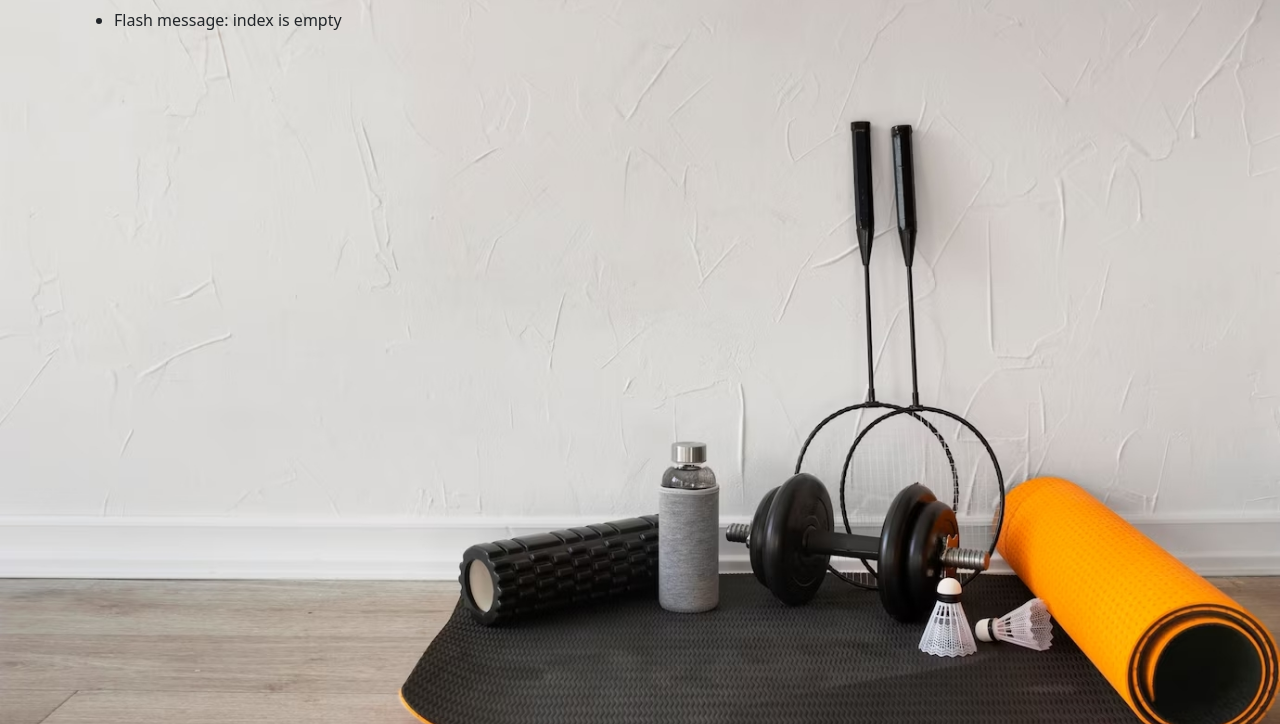
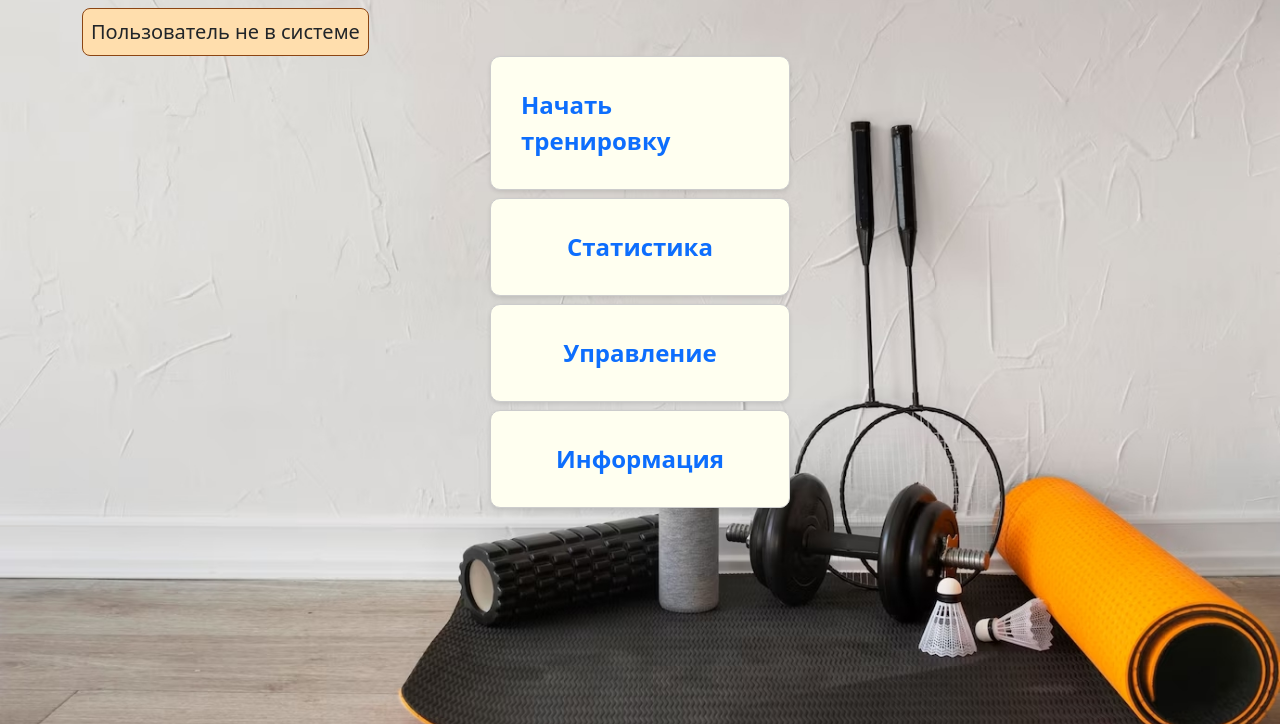
Before and after one commit to takura2012/flask_app_fit, a Flask app: page / in a window 1280 px wide. Shown: the part 76-800 px from the top of the page. Run offline with Flask 3, Linux system fonts and the light colour scheme; some libraries are stand-ins or nearby versions.

Commit message:
главная страница, немного статистика, в планах делать выполнение тренировки

```diff
--- a/main.py
+++ b/main.py
@@ -22,9 +22,18 @@ migrate = Migrate(app, db)
 @app.route('/index', methods=['POST', 'GET'])
 @app.route('/', methods=['POST', 'GET'])
 def index():
-    flash('Flash message: index is empty')
 
-    return render_template("index.html")
+    try:
+        current_user_name = session['current_user_name']
+        user = User.query.filter_by(name=current_user_name).first()
+        # flash(f'Пользователь в системе: {user.name}')
+    except:
+        flash('Пользователь не в системе')
+        return render_template("index.html")
+
+    uncompleted_user_trainings = UserTraining.query.filter_by(user_id=user.id, assigned=True, completed=False).all()
+
+    return render_template("index.html", uncompleted_user_trainings=uncompleted_user_trainings)
 
 
 @app.route('/usefilter', methods=['POST'])
@@ -659,7 +668,7 @@ def users_center():
                                                                       exercise_id=exercise.exercise_id
                                                                       ).first()
         current_train_exlist.append([exercise.name, user_training_exercise.sets, user_training_exercise.repetitions, user_training_exercise.weight])
-    print(f'current_user = {current_user}')
+    # print(f'current_user = {current_user}')
     return render_template('users_center.html', current_user=current_user, current_train=current_train, current_train_exlist=current_train_exlist)
 
 
@@ -674,7 +683,56 @@ def assign_training(plan_id):
     if not assign_plan_to_user(current_user, plan_id):
         return 'Ошибка assign_plan_to_user'
 
-    return redirect(url_for('users_center'))
+    return redirect(url_for('index'))
+
+
+@app.route('/user_complete_train/<int:train_id>')
+def user_complete_train(train_id):
+    try:
+        current_user_name = session['current_user_name']
+    except:
+        flash('Ошибка в определении пользователя (в сессии нет пользователя)')
+        return redirect(url_for('users_center'))
+    user = User.query.filter_by(name=current_user_name).first()
+
+    res = set_train_complete(user.id, train_id)
+    if res != 'OK':
+        flash('Ошибка при установке завершения тренировки (запись в базу)')
+        flash(res)
+
+    return redirect(url_for('index'))
+
+
+@app.route('/statistics')
+def statistics():
+
+    try:
+        current_user_name = session['current_user_name']
+        user = User.query.filter_by(name=current_user_name).first()
+    except:
+        flash('Пользователь не в системе')
+        return render_template("index.html")
+
+    u_utr = UserTraining.query.filter_by(user_id=user.id, assigned=True, completed=False).all()
+    c_utr = UserTraining.query.filter_by(user_id=user.id, assigned=True, completed=True).all()
+
+    uncompleted_trainings = []
+    for u_tr in u_utr:
+        train = Training.query.get(u_tr.training_id)
+        if train:
+            uncompleted_trainings.append(train)
+
+    completed_trainings = []
+    for c_tr in c_utr:
+        train = Training.query.get(c_tr.training_id)
+        if train:
+            completed_trainings.append(train)
+    completed_trainings.reverse()
+
+
+
+
+    return render_template('statistics.html', uncompleted_trainings=uncompleted_trainings, completed_trainings=completed_trainings)
 
 if __name__ == '__main__':
     app.run(debug=True)
--- a/static/css/main.css
+++ b/static/css/main.css
@@ -40,6 +40,7 @@ body {
 }
 
 .center-block {
+
     display: flex;
     justify-content: center;
     /* align-items: center; */
@@ -59,3 +60,32 @@ body {
 .text-dark-red {
     color: rgb(128,0,0);
 }
+
+.custom-flash-warning {
+       background-color: rgb(255,222,173);
+       border: 1px solid rgb(139,69,19);
+}
+
+.index-div {
+    display: flex;
+    justify-content: center;
+    padding: 30px;
+    border: 1px solid #ccc;
+    border-radius: 10px;
+    background-color: rgb(255,255,240);
+    box-shadow: 0 2px 4px rgba(0, 0, 0, 0.1);
+    max-width: 300px;
+    width: 100%;
+}
+
+.statistics-btn {
+    display: flex;
+    justify-content: center;
+    padding: 2px;
+    border: 1px solid #ccc;
+    border-radius: 5px;
+    background-color: rgb(255,255,240);
+    box-shadow: 0 2px 4px rgba(0, 0, 0, 0.1);
+    max-width: 150px;
+    width: 100%;
+}
--- a/templates/index.html
+++ b/templates/index.html
@@ -5,16 +5,36 @@
 
 {% block body %}
 
+{% include "/modals/flash_mess.html" %}
 
 
-{% with messages = get_flashed_messages() %}
-        {% if messages %}
-            <ul>
-                {% for message in messages %}
-                    <li>{{ message }}</li>
-                {% endfor %}
-            </ul>
+<div class="center-block mb-2">
+    <a href="/users_center" class="index-div fs-4 fw-semibold link-underline link-underline-opacity-0 position-relative">
+    Начать тренировку
+        {% if uncompleted_user_trainings|length >0 %}
+        <span class="position-absolute top-0 start-100 translate-middle badge rounded-pill bg-success">
+             {{ uncompleted_user_trainings|length }}
+        </span>
         {% endif %}
-    {% endwith %}
+    </a>
+
+</div>
+<div class="center-block mb-2">
+    <a href="/statistics" class="index-div fs-4 fw-semibold link-underline link-underline-opacity-0">
+    Статистика
+    </a>
+</div>
+<div class="center-block mb-2">
+    <a href="#" class="index-div fs-4 fw-semibold link-underline link-underline-opacity-0 ">
+    Управление
+
+    </a>
+</div>
+<div class="center-block mb-2">
+    <a href="#" class="index-div fs-4 fw-semibold link-underline link-underline-opacity-0">
+    Информация
+    </a>
+</div>
+
 
 {% endblock %}
--- /dev/null
+++ b/templates/modals/flash_mess.html
@@ -0,0 +1,11 @@
+{% with messages = get_flashed_messages() %}
+        {% if messages %}
+
+                {% for message in messages %}
+                    <div class="d-inline-flex p-2 fs-5 custom-flash-warning rounded-3">
+                        {{ message }}
+                    </div>
+                {% endfor %}
+
+        {% endif %}
+{% endwith %}
--- a/templates/new_train.html
+++ b/templates/new_train.html
@@ -18,13 +18,9 @@
 
     <h3>Тренировки в базе</h3>
     {% for train in trains_list %}
-    <div class="col-6">
+    <div class="col-12">
 
         <a href="/edit_train/{{train.training_id}}">{{train.name}}</a>
-
-    </div>
-
-    <div class="col-6">
 
     </div>
     {% endfor %}
```
Also changed, not shown: _logic.py (+19 -1 lines), templates/statistics.html (added, +74 -0 lines), templates/users_center.html (+6 -3 lines), instance/fitness.db.
